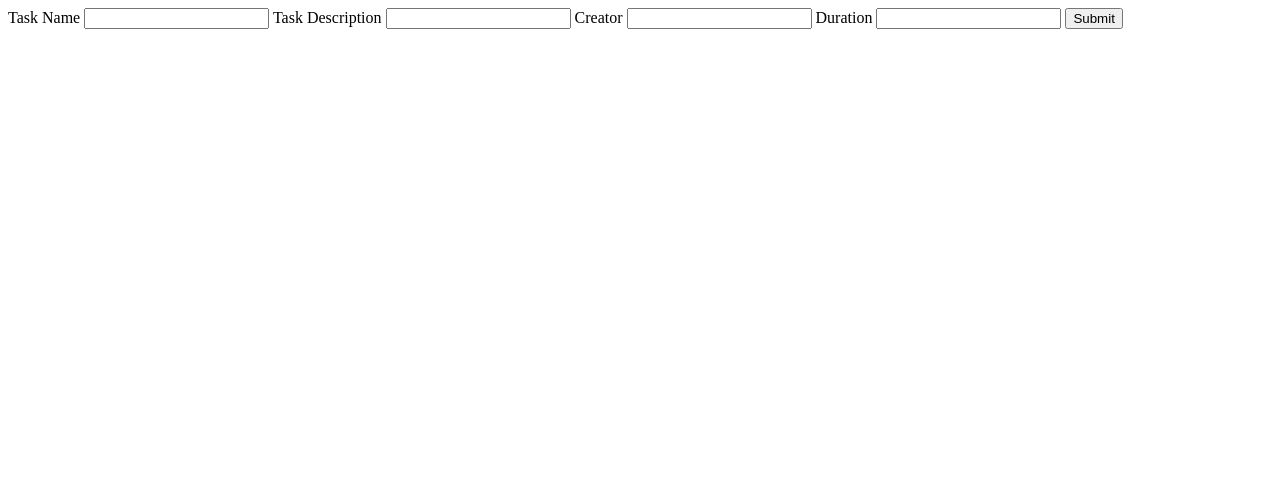
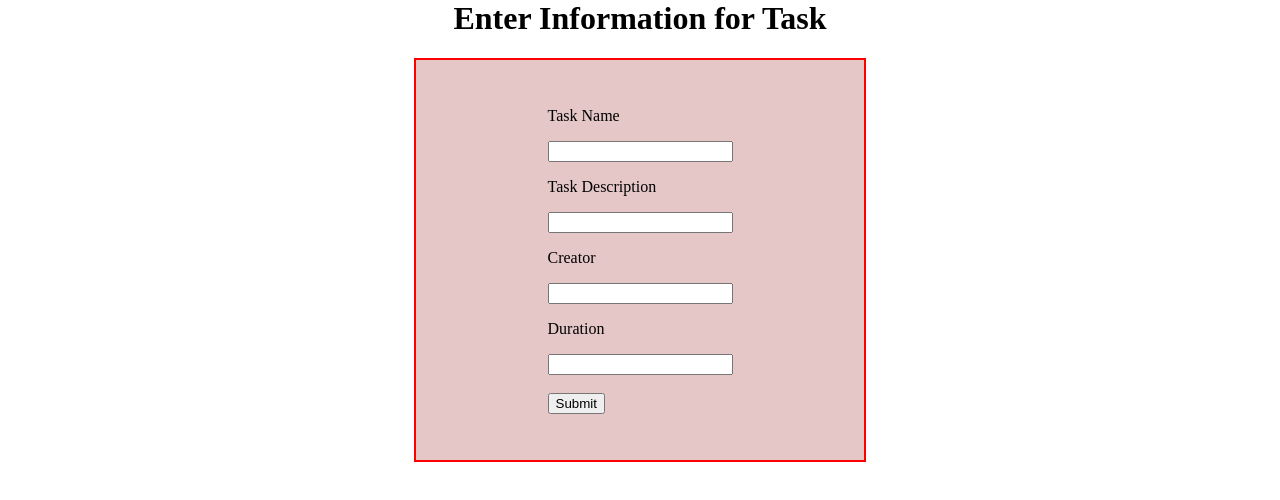
Before and after one commit to IMRajanSah/BIProject, a website: page infi.html in a window 1280 px wide. Drawn offline with Linux system fonts and the light colour scheme.

Commit message:
name change

```diff
--- a/infi.html
+++ b/infi.html
@@ -1,22 +1,43 @@
 <html>
 	<head>
 		<title>BI Project</title>
+		<style>
+			body{
+				margin: 0px;
+			}
+			h1{
+				display: flex;
+				justify-content: center;
+			}
+
+			.main{
+				border :2px solid red;
+				background-color:#e5c7c7;
+				width: 35%;
+				height: 50%;
+				display: flex;
+				justify-content: center;
+				align-items: center;
+				margin: 0 auto;
+			}
+
+		</style>
 
 
 	</head>
 	<body >
-
-		<div >
+		<h1>Enter Information for Task</h1>
+		<div class="main">
 			<form  method="POST" action="/add">
 
-				<label for="task_name">Task Name </label>
+				<label for="task_name"><p>Task Name</p> </label>
 				<input type="text" name="task_name" id="task_name" required/>
-				<label for="task_description">Task Description </label>
+				<label for="task_description"><p>Task Description</p> </label>
 				<input type="text" name="task_description" id="task_description" required/>
-				<label for="creator">Creator </label>
+				<label for="creator"><p>Creator</p> </label>
 				<input type="text" name="creator" id="creator" required/>
-				<label for="duration">Duration </label>
-				<input type="number" name="duration" id="duration" min="0"  required/>
+				<label for="duration"><p>Duration</p> </label>
+				<input type="number" name="duration" id="duration" min="0"  required/><br><br>
 				<input type="submit" value="Submit"/>
 			</form>
 		</div>
```
Also changed, not shown: infi.js (+5 -5 lines).
